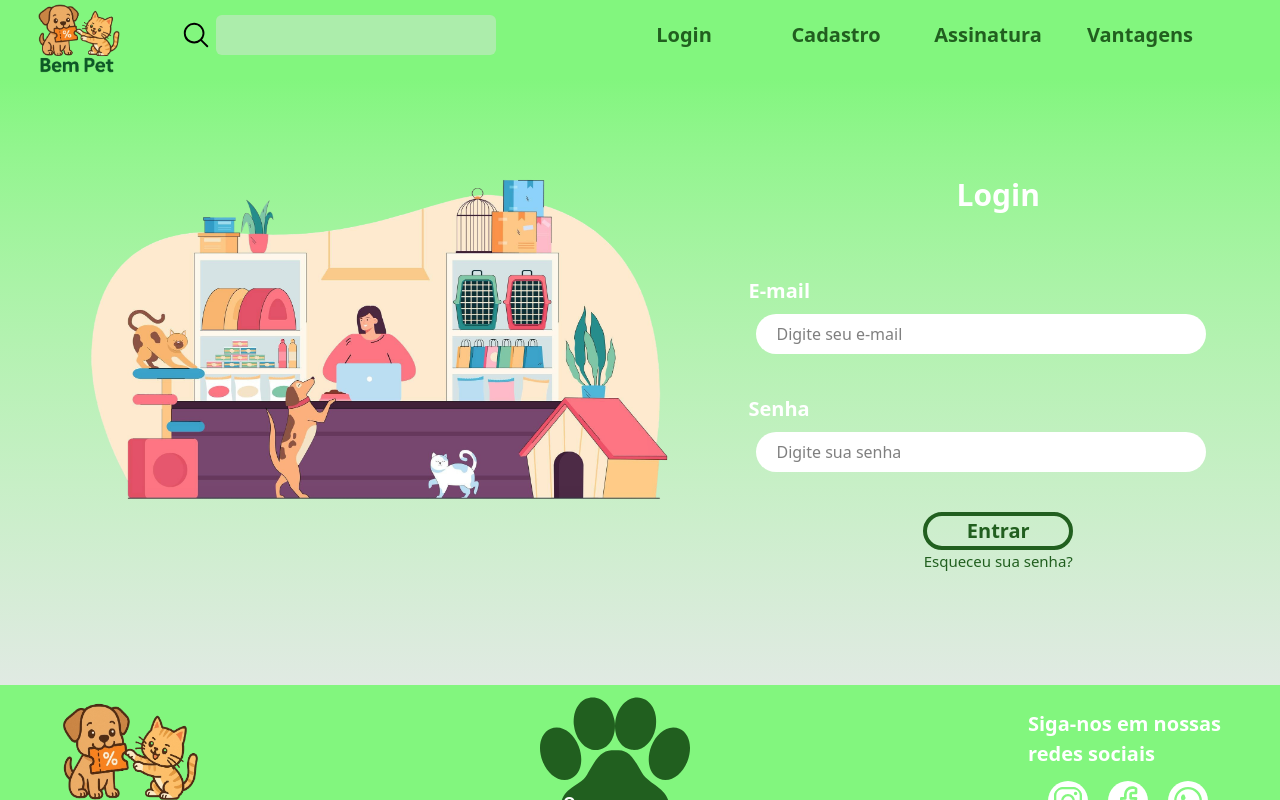
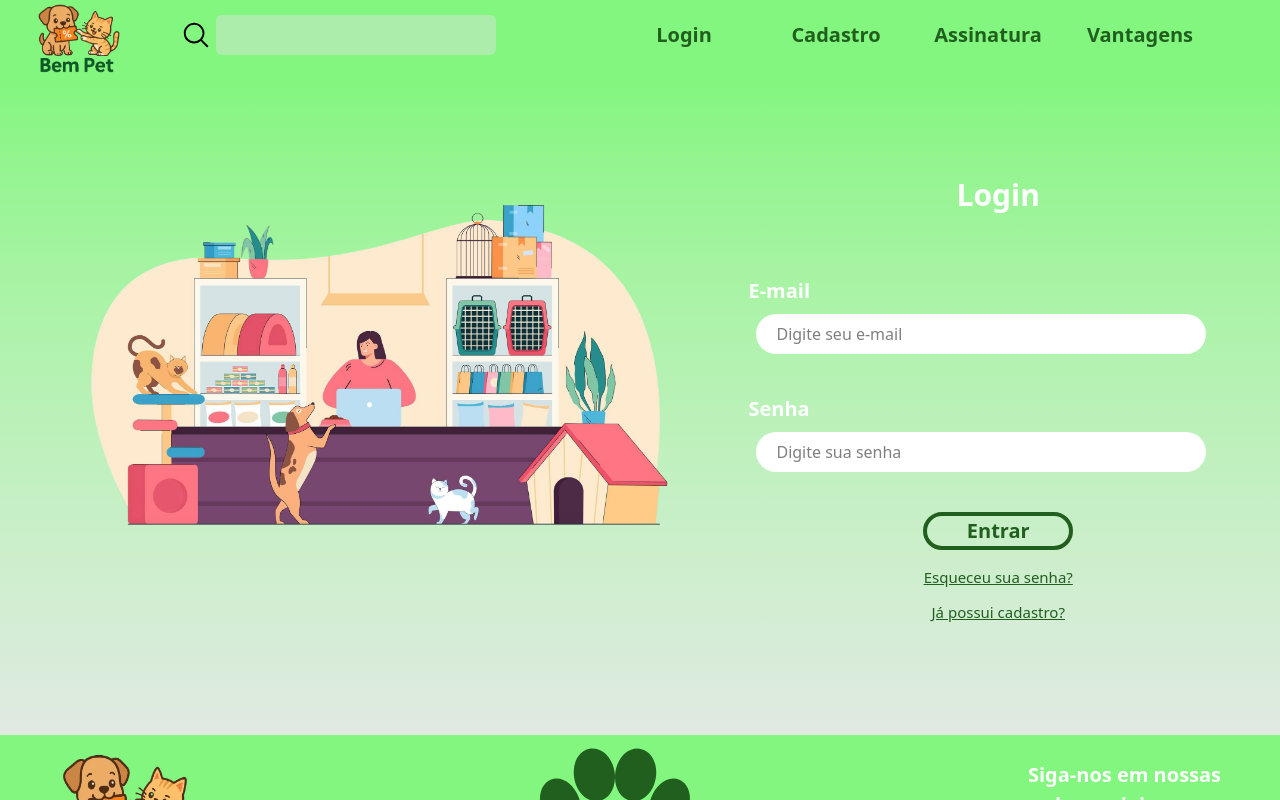
Before and after one commit to erlizaellen/projetobempet, a Next.js app: page /login in a window 1280 px wide. Shown: the top 800 px of the page. Built offline with nearby package versions, Linux system fonts and the light colour scheme.

Commit message:
onClick para cadastro

```diff
--- a/src/pages/login/index.jsx
+++ b/src/pages/login/index.jsx
@@ -1,4 +1,5 @@
 import PageWrapper from "@/components/PageWrapper";
+import Link from "next/link";
 
 export default function Login() {
   return (
@@ -58,9 +59,10 @@ export default function Login() {
               >
                 Entrar
               </button>
-              <p className="text-[#215f1f] text-[15px] flex flex-col items-center cursor-pointer">
+              <p className="text-[#215f1f] text-[15px]  mt-4 flex flex-col items-center cursor-pointer underline">
                 Esqueceu sua senha?
               </p>
+              <Link href="/cadastro" className="text-[#215f1f] text-[15px] mt-3 cursor-pointer underline">Já possui cadastro?</Link>
             </div>
           </form>
         </div>
```
